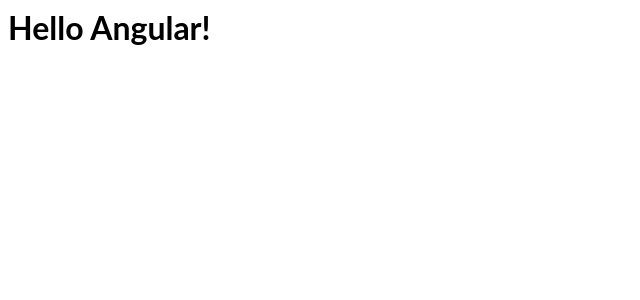
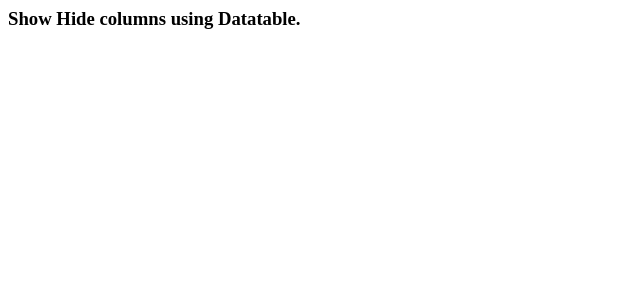
Before and after one commit to choudharymahipal/ShowHide_Column, an Angular app: page / in a window 1280 px wide. Shown: the top 300 px of the page, without its empty margins (0-640 px from the left). Built offline with nearby package versions, Linux system fonts and the light colour scheme.

Commit message:
1 file modified

```diff
--- a/src/app/app.component.html
+++ b/src/app/app.component.html
@@ -1 +1 @@
-<hello name="{{ name }}"></hello>
+<h3>Show Hide columns using Datatable.</h3>
```
